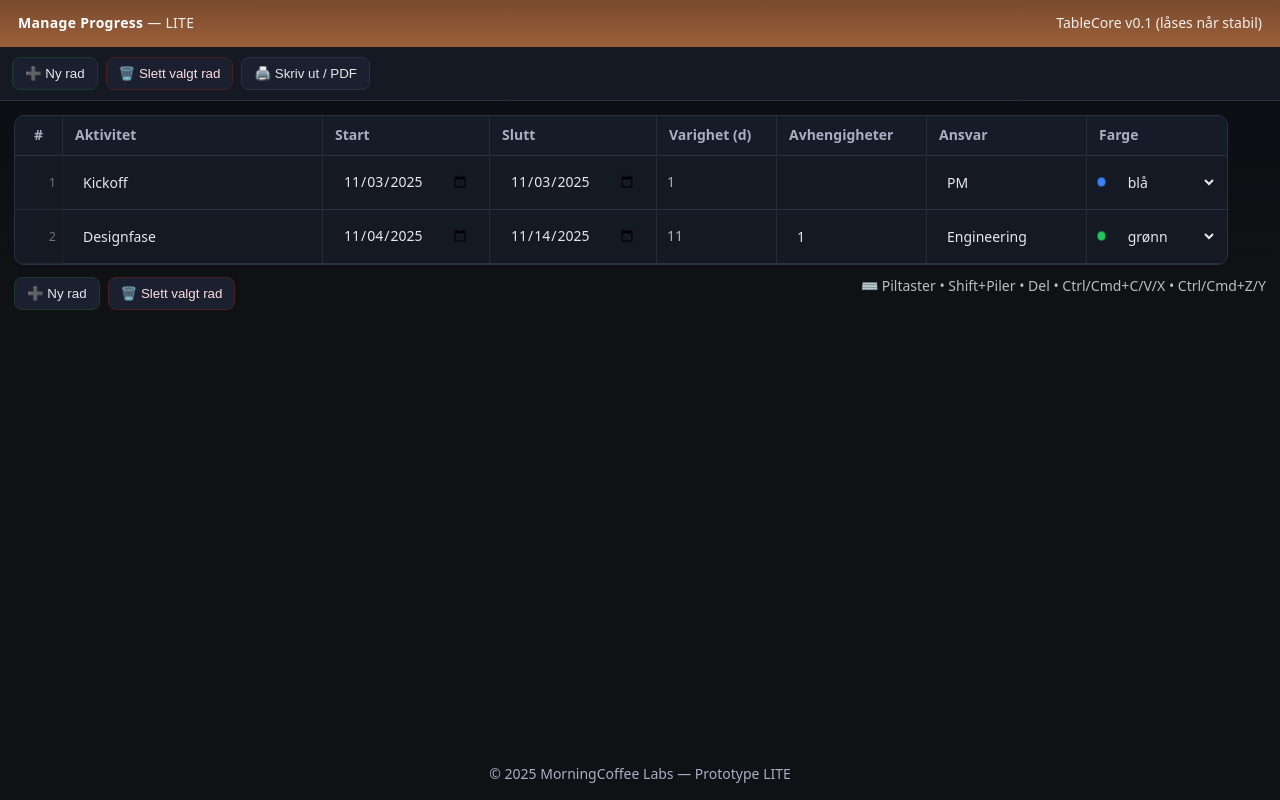
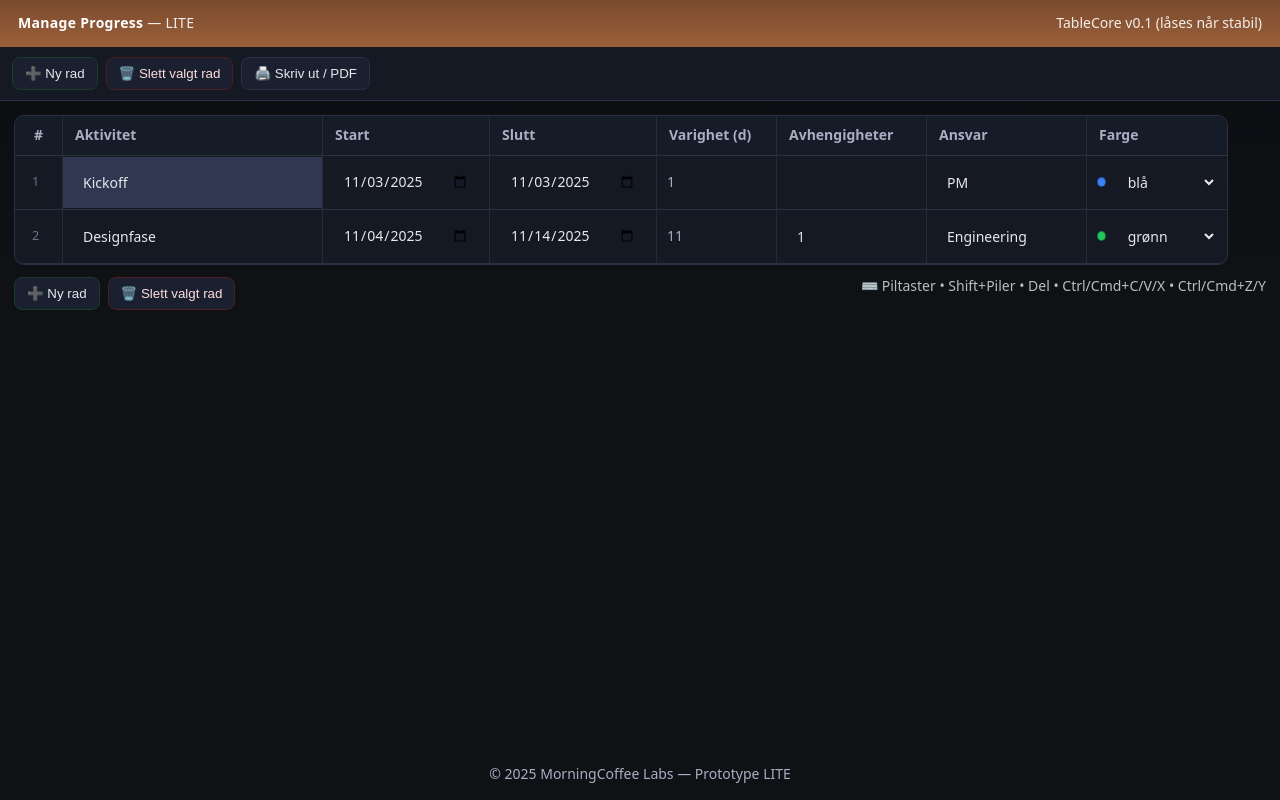
Before and after one commit to Tony-MCL/ManageProgress, a React (Vite) app: page / in a window 1280 px wide. Built offline with nearby package versions, Linux system fonts and the light colour scheme.

Commit message:
Update TableCore.tsx

```diff
--- a/src/components/TableCore.tsx
+++ b/src/components/TableCore.tsx
@@ -50,25 +50,41 @@ function rectFrom(sel: RangeSel) {
 }
 /* ==== [BLOCK: Helpers] END ==== */
 
+/* ==== [BLOCK: Reorder helpers] BEGIN ==== */
+function arrayMove<T>(arr: T[], from: number, to: number): T[] {
+  const a = arr.slice()
+  const [it] = a.splice(from, 1)
+  a.splice(to, 0, it)
+  return a
+}
+/* ==== [BLOCK: Reorder helpers] END ==== */
+
 const TableCore: React.FC<TableCoreProps> = ({ rows, onRowsChange }) => {
   /* ==== [BLOCK: Local state] BEGIN ==== */
 const [cols, setCols] = useState<Col[]>(INITIAL_COLS)
 const [sel, setSel] = useState<RangeSel | null>(
-  rows.length ? { anchor: { r: 0, c: 0 }, focus: { r: 0, c: 0 } } : null
+  rows.length ? { anchor: { r: 0, c: 1 }, focus: { r: 0, c: 1 } } : null
 )
 
-// Undo/redo stack – lagrer kun rows (dyp kopi).
+// Undo/redo
 const [undoStack, setUndo] = useState<Aktivitet[][]>([])
 const [redoStack, setRedo] = useState<Aktivitet[][]>([])
 
 // Kolonne-resize
 const [resizing, setResizing] = useState<{ c: number; startX: number; startW: number } | null>(null)
 
-// Markerer vi med mus akkurat nå?
+// Markerer vi celler nå?
 const [isDraggingSel, setIsDraggingSel] = useState(false)
+
+// RAD-drag
+const [dragRow, setDragRow] = useState<{ from: number; over: number | null } | null>(null)
+
+// KOLONNE-drag
+const [dragCol, setDragCol] = useState<{ from: number; over: number | null } | null>(null)
 
 const tableRef = useRef<HTMLTableElement>(null)
 /* ==== [BLOCK: Local state] END ==== */
+
 
   /* ==== [BLOCK: History helpers] BEGIN ==== */
   function pushUndo(snapshot?: Aktivitet[]) {
@@ -349,6 +365,32 @@ function onCellMouseEnter(r: number, c: number) {
 }
 /* ==== [BLOCK: Mouse selection (drag)] END ==== */
 
+/* ==== [BLOCK: Row drag & drop] BEGIN ==== */
+function startRowDrag(r: number, e: React.MouseEvent) {
+  // Starter kun når vi drar i # -kolonnen (kalles fra UI)
+  e.preventDefault()
+  setDragRow({ from: r, over: r })
+
+  const onUp = () => {
+    setDragRow(curr => {
+      if (!curr || curr.over == null || curr.over === curr.from) return null
+      pushUndo()
+      const next = arrayMove(rows, curr.from, curr.over).map(r => ({ ...r }))
+      onRowsChange(next)
+      // flytt markering til samme radposisjon (kolonne uendret)
+      setSel(s => s ? { anchor: { r: curr.over!, c: s.anchor.c }, focus: { r: curr.over!, c: s.focus.c } } : s)
+      return null
+    })
+    window.removeEventListener("mouseup", onUp)
+  }
+  window.addEventListener("mouseup", onUp)
+}
+
+function onRowMouseEnter(r: number, e: React.MouseEvent) {
+  if (!dragRow) return
+  setDragRow(d => d ? { ...d, over: r } : d)
+}
+/* ==== [BLOCK: Row drag & drop] END ==== */
 
   /* ==== [BLOCK: Column resize] BEGIN ==== */
   function startResize(c: number, e: React.MouseEvent) {
@@ -458,13 +500,61 @@ function onCellMouseEnter(r: number, c: number) {
     {cols.map((col, cIndex) => (
       <th
         key={col.key}
-                // viktig: position: 'relative' så resizer kan ligge "på kanten" av denne th
         style={{ width: col.width, position: "relative" }}
+        className={(cIndex !== 0 ? "draggable " : "") + (
+          dragCol && dragCol.over === cIndex
+            ? (dragCol.from! > cIndex ? "th-drop-left" : "th-drop-right")
+            : ""
+        )}
+        onMouseDown={(e) => {
+          // Start kolonne-drag når du klikker på header (men ikke på resizer)
+          const target = e.target as HTMLElement
+          if (target.closest(".col-resizer")) return
+          if (cIndex === 0) return // Ikke lov å flytte # -kolonnen
+          // Kun venstre musetast
+          if (e.button !== 0) return
+          setDragCol({ from: cIndex, over: cIndex })
+
+          const onUp = () => {
+            setDragCol(curr => {
+              if (!curr || curr.over == null || curr.from === curr.over) return null
+              // Ikke tillat å slippe på posisjon 0
+              const to = Math.max(1, curr.over)
+              const from = curr.from!
+              const moved = arrayMove(cols, from, to)
+              setCols(moved)
+              // Flytt markert kolonneposisjon tilsvarende (hold rad)
+              setSel(s => {
+                if (!s) return s
+                const mapIndex = (i: number): number => {
+                  // map gammel index -> ny index etter flytt
+                  // (forenklet: hvis markert col var 'from', blir den 'to';
+                  // hvis mellomrommet påvirkes, justér +/-1)
+                  if (i === from) return to
+                  if (from < to && i > from && i <= to) return i - 1
+                  if (from > to && i >= to && i < from) return i + 1
+                  return i
+                }
+                const a = { r: s.anchor.r, c: mapIndex(s.anchor.c) }
+                const f = { r: s.focus.r,  c: mapIndex(s.focus.c) }
+                return { anchor: a, focus: f }
+              })
+              return null
+            })
+            window.removeEventListener("mouseup", onUp)
+          }
+          window.addEventListener("mouseup", onUp)
+        }}
+        onMouseEnter={() => {
+          if (!dragCol) return
+          // Ikke tillat over/inn i posisjon 0
+          if (cIndex === 0) return
+          setDragCol(d => d ? { ...d, over: cIndex } : d)
+        }}
       >
         {col.title}
 
-                {/* Resizer: fysisk på høyrekanten av kolonnen.
-                    Skjules for første kolonne (#). */}
+        {/* Resizer på høyrekant (deaktivert for # i startResize) */}
         {cIndex !== 0 && (
           <div
             className="col-resizer"
@@ -478,20 +568,40 @@ function onCellMouseEnter(r: number, c: number) {
 </thead>
         <tbody>
   {rows.map((row, rIndex) => (
-            <tr className="row" key={row.id}>
+    <tr
+      className={
+        "row " +
+        (dragRow && dragRow.over === rIndex
+          ? (dragRow.from! > rIndex ? "tr-drop-above" : "tr-drop-below")
+          : "")
+      }
+      key={row.id}
+      onMouseEnter={(e) => onRowMouseEnter(rIndex, e)}
+    >
       {cols.map((col, cIndex) => {
         const v = (row as any)[col.key]
+        const rcKey = `${rIndex}:${col.key}`
+
+        // # -kolonnen: gjør cellen til drag-handle for rad
         if (col.key === "nr") {
           const hasData = Object.entries(row).some(([k, val]) =>
             k !== "id" && k !== "nr" && val && String(val).trim() !== ""
           )
           return (
-                    <td key="nr" style={{ textAlign: "right", opacity: hasData ? 0.6 : 0 }}>
+            <td key="nr" style={{ textAlign: "center", width: col.width }}>
+              <div
+                className="cell readonly"
+                tabIndex={-1}
+                style={{ opacity: hasData ? 0.6 : 0 }}
+                onMouseDown={(e) => startRowDrag(rIndex, e)}   // ← RAD-DRAG START
+                title="Dra for å flytte raden"
+              >
                 {hasData ? rIndex + 1 : ""}
+              </div>
             </td>
           )
         }
-                const rcKey = `${rIndex}:${col.key}`
+
         return (
           <td key={col.key}>
             <div
@@ -533,6 +643,7 @@ function onCellMouseEnter(r: number, c: number) {
     </tr>
   ))}
 </tbody>
+
       </table>
     </div> {/* ← lukker .table-scroller */}
 
```
Lines whose indentation alone changed are shown as unchanged.
